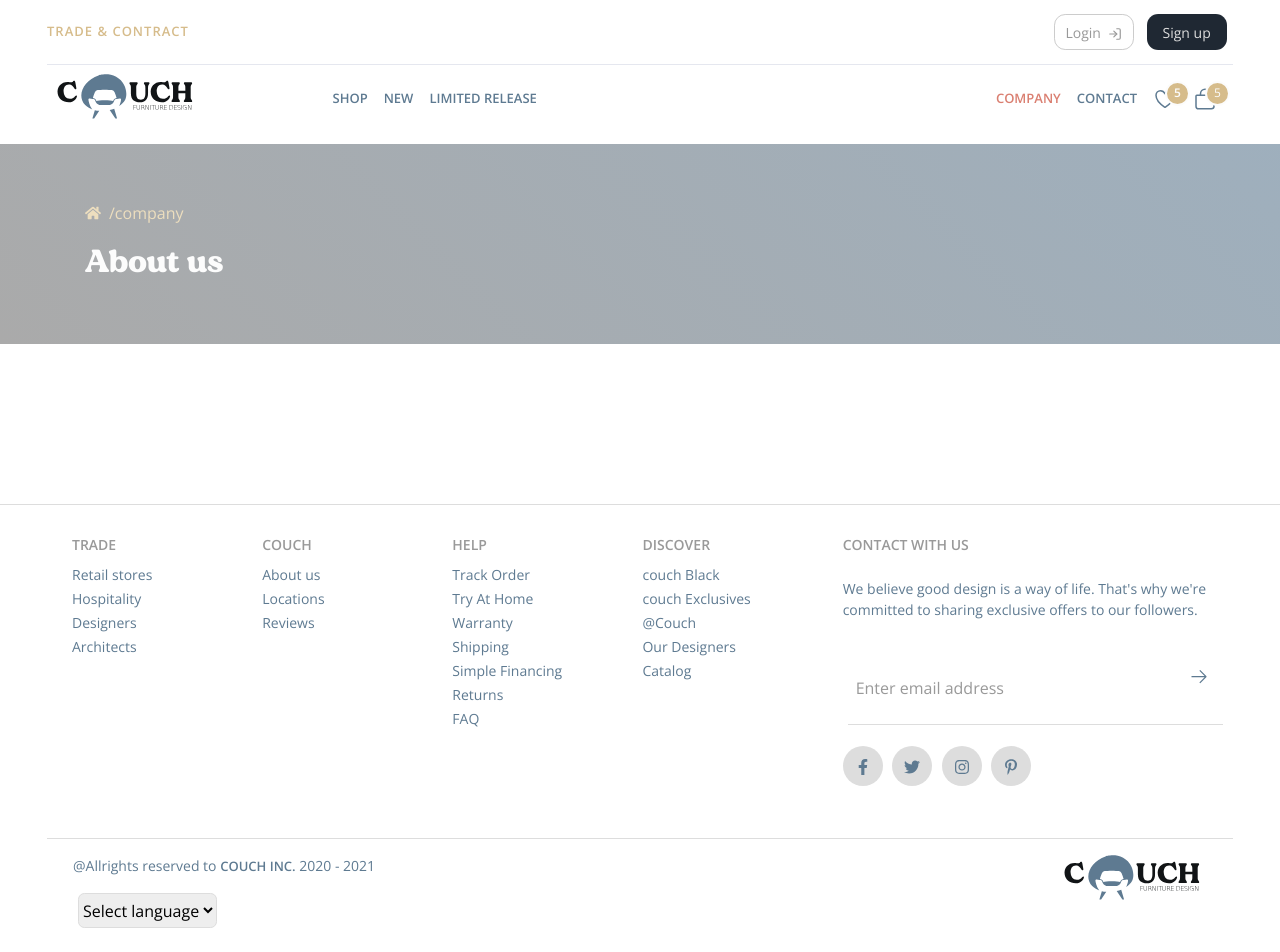
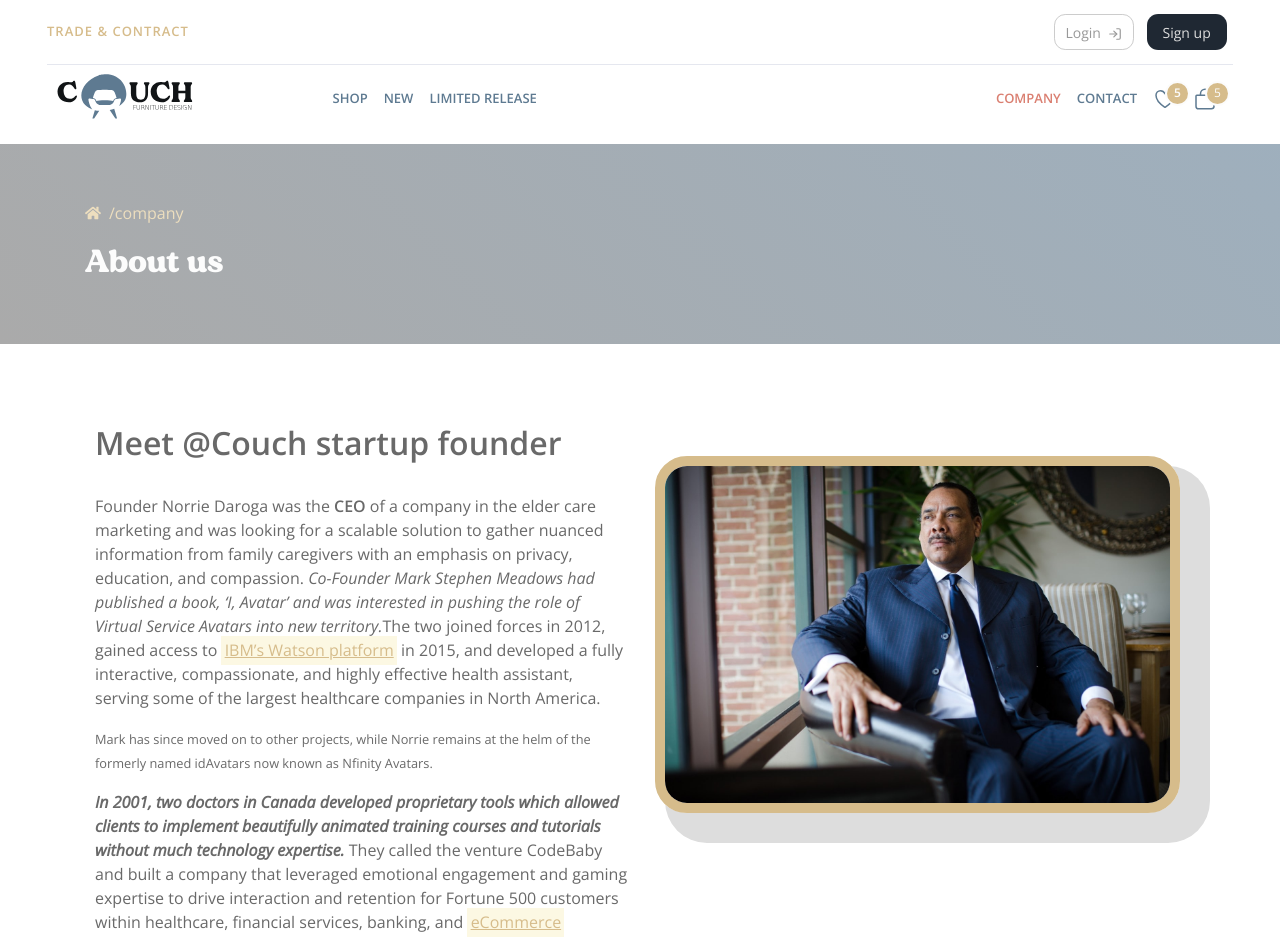
Before and after one commit to salihcodev/couch-furniture-design, a React (Create React App) app: page /company in a window 1280 px wide. Shown: the top 952 px of the page. Built offline with nearby package versions, Linux system fonts and the light colour scheme.

Commit message:
Create about-us section (founder). (#14)

```diff
--- /dev/null
+++ b/src/components/about-section/AboutSection.comp.tsx
@@ -0,0 +1,82 @@
+// BASIC:
+import './style.sass';
+
+// UTILITIES:
+import { Container, Row, Col } from 'react-bootstrap';
+import FounderAvatar from '../../assets/about/the-founder.jpg';
+
+// INTERFACE:
+interface AboutSectionProps {}
+
+// COMPONENT:=>
+const AboutSection: React.FC<AboutSectionProps> = ({}) => {
+  return (
+    <section className="about-section">
+      <Container>
+        <Row>
+          <Col md={12} lg={7} xl={6}>
+            <div className="founder-txt">
+              <h2 className="heading">Meet @Couch startup founder</h2>
+              <p className="founder-desc">
+                Founder Norrie Daroga was the <strong>CEO</strong> of a company
+                in the elder care marketing and was looking for a scalable
+                solution to gather nuanced information from family caregivers
+                with an emphasis on privacy, education, and compassion.{' '}
+                <em>
+                  Co-Founder Mark Stephen Meadows had published a book, ‘I,
+                  Avatar’ and was interested in pushing the role of Virtual
+                  Service Avatars into new territory.
+                </em>
+                The two joined forces in 2012, gained access to{' '}
+                <span className="mark">
+                  <a href="#">IBM’s Watson platform</a>
+                </span>{' '}
+                in 2015, and developed a fully interactive, compassionate, and
+                highly effective health assistant, serving some of the largest
+                healthcare companies in North America.
+              </p>
+              <p className="more-about-founder">
+                <small>
+                  Mark has since moved on to other projects, while Norrie
+                  remains at the helm of the formerly named idAvatars now known
+                  as Nfinity Avatars.
+                </small>
+              </p>
+              <p className="more-about-founder">
+                <strong>
+                  <em>
+                    {' '}
+                    In 2001, two doctors in Canada developed proprietary tools
+                    which allowed clients to implement beautifully animated
+                    training courses and tutorials without much technology
+                    expertise.
+                  </em>
+                </strong>{' '}
+                They called the venture CodeBaby and built a company that
+                leveraged emotional engagement and gaming expertise to drive
+                interaction and retention for Fortune 500 customers within
+                healthcare, financial services, banking, and{' '}
+                <span className="mark">
+                  <a href="#">eCommerce</a>
+                </span>
+              </p>
+            </div>
+          </Col>
+          <Col md={12} lg={5} xl={6}>
+            <div className="founder-img">
+              <div className="img-wrapper">
+                <img
+                  src={FounderAvatar}
+                  alt="The founder avatar"
+                  title="The founder avatar"
+                />
+              </div>
+            </div>
+          </Col>
+        </Row>
+      </Container>
+    </section>
+  );
+};
+
+export default AboutSection;
--- /dev/null
+++ b/src/components/about-section/style.sass
@@ -0,0 +1,33 @@
+// importing:::
+@import '../../sass-utl/_transitions'
+@import '../../sass-utl/_colors'
+@import '../../sass-utl/_fonts'
+@import '../../sass-utl/_mixins'
+
+// styling:::
+main
+  animation: graded-opacity ease-in-out 1s !important
+section.about-section
+  span.mark
+    a
+      color: $alt_cl-3 !important
+      text-decoration: underline !important
+  .founder-txt
+    h2.heading
+      margin-bottom: 2rem
+      color: $alt_gray-3
+      font-weight: bold
+    p
+      color: $alt_gray-3
+    p.founder-desc
+    p.more-about-founder
+    p.more-about-founder
+  .founder-img
+    margin-top: 2rem
+    .img-wrapper
+      img
+        width: 100%
+        height: 100%
+        border-radius: 2rem
+        box-shadow: $alt_gray 20px 20px 0px 10px
+        border: 10px solid $alt_cl-3
--- a/src/views/company/Company.page.tsx
+++ b/src/views/company/Company.page.tsx
@@ -2,20 +2,23 @@
 import './style.sass';
 
 // UTILITIES:
+
 // COMPONENTS:
 import Hero from '../../components/hero/Hero.comp';
+import AboutSection from '../../components/about-section/AboutSection.comp';
 
 // INTERFACE:
-
-// App interface:
 interface Props {}
 
-// Home Page:=>
+// About Page:=>
 const Company: React.FC<Props> = () => {
   return (
-    <div className="company-page">
+    <main className="company-page">
       <Hero cover={''} mini={true} heroTitle="About us" />
-    </div>
+
+      {/* about section */}
+      <AboutSection />
+    </main>
   );
 };
 
```
Also changed, not shown: src/assets/about/the-founder.jpg (added), 1 other file (tests, documents, lock files or other folders).
